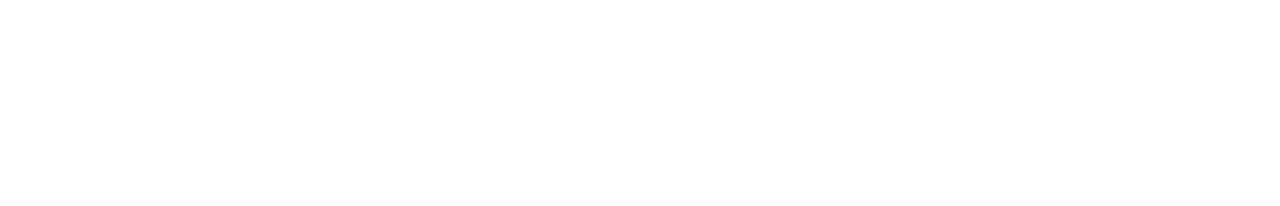
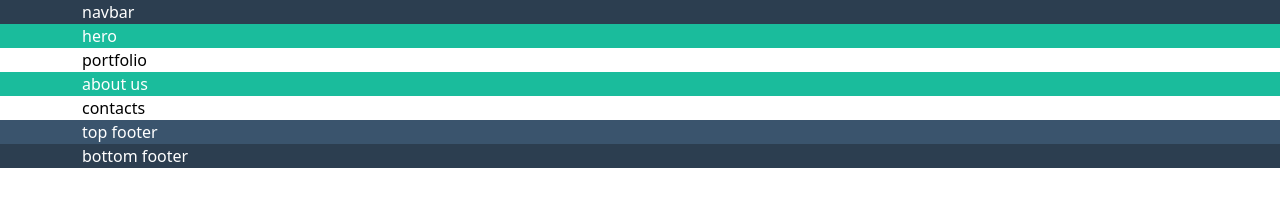
Before and after one commit to nicolozibra1/html-css-bootstrap-freelancer, a plain HTML site: page index.html in a window 1280 px wide. Drawn offline with nearby package versions, Linux system fonts and the light colour scheme.

Commit message:
layout-structure

```diff
--- a/css/style.css
+++ b/css/style.css
@@ -4,3 +4,29 @@
     --aqua: #1abc9c;
     --white: #ffffff;
 }
+
+body{
+    color: var(--white)
+}
+
+/* HEADER */
+header{
+    background-color: var(--dark-blue);
+}
+
+/* MAIN */
+#hero, #about{
+    background-color: var(--aqua);
+}
+#portfolio, #contacts{
+    background-color: var(--white);
+    color: black;
+}
+
+/* FOOTER */
+#t-footer{
+    background-color: var(--light-blue);
+}
+#b-footer{
+    background-color: var(--dark-blue);
+}
--- a/index.html
+++ b/index.html
@@ -9,6 +9,45 @@
     <title>Bootstrap Freelance</title>
 </head>
 <body>
+    <header>
+        <nav class="container text-white">
+            navbar
+        </nav>
+    </header>
+
+    <main>
+        <section id="hero">
+            <div class="container">
+                hero
+            </div>
+        </section>
+        <section id="portfolio">
+            <div class="container">
+                portfolio
+            </div>
+        </section>
+        <section id="about">
+            <div class="container">
+                about us
+            </div>
+        </section>
+        <section id="contacts">
+            <div class="container">
+                contacts
+            </div>
+        </section>
+    </main>
+
+    <footer>
+        <section id="t-footer">
+            <div class="container">top footer</div>
+        </section>
+        <section id="b-footer">
+            <div class="container">
+                bottom footer
+            </div>
+        </section>
+    </footer>
 
     <!-- SCRIPT -->
     <script src="https://cdn.jsdelivr.net/npm/bootstrap@5.3.0-alpha1/dist/js/bootstrap.bundle.min.js" integrity="sha384-w76AqPfDkMBDXo30jS1Sgez6pr3x5MlQ1ZAGC+nuZB+EYdgRZgiwxhTBTkF7CXvN" crossorigin="anonymous"></script>
```
